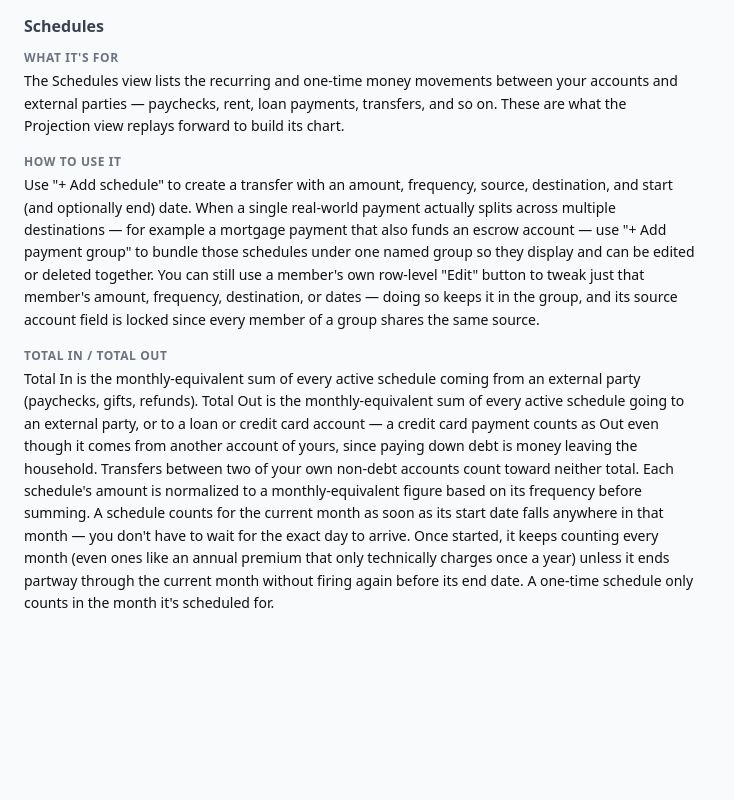
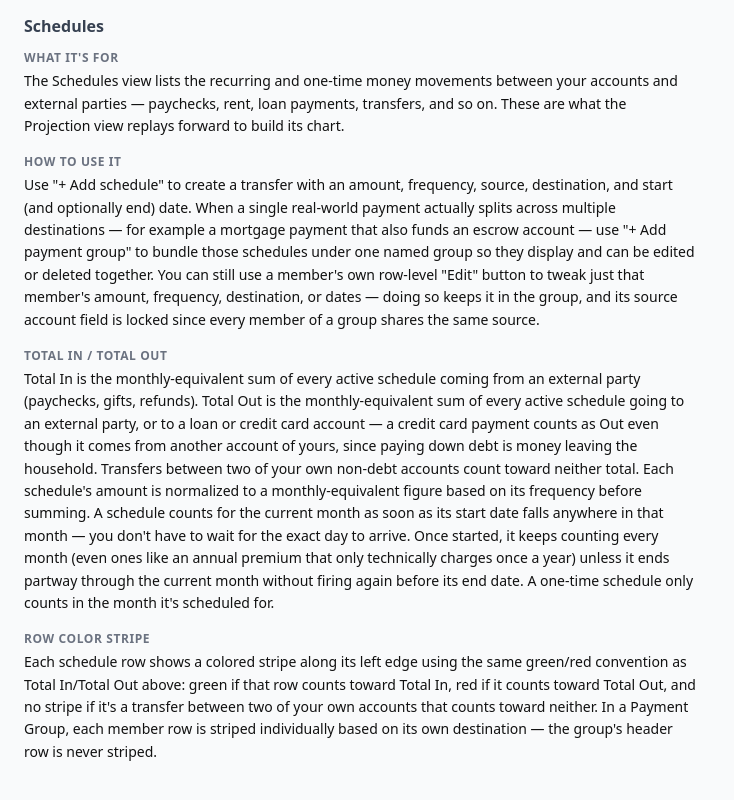
Before and after one commit to srmullen/finplan, a React (Vite) app: page /docs in a window 1280 px wide. Shown: the part 1340-2140 px from the top of the page, without its empty margins (0-734 px from the left). Before the commit the page ends 2002 px from the top, so only its background shows below. Built offline with nearby package versions, Linux system fonts and the light colour scheme; no server answers.

Commit message:
Add colored left-border stripe to Schedule rows for cash flow direction
Rows classified as "in"/"out" via classifyScheduleDirection get a
green/red left-border stripe matching the Total In/Out colors on the
same page; "neither" rows and Payment Group header rows stay unstriped.

Closes #86

```diff
--- a/src/views/DocsView.tsx
+++ b/src/views/DocsView.tsx
@@ -156,6 +156,15 @@ export default function DocsView() {
 					current month without firing again before its end date. A one-time
 					schedule only counts in the month it's scheduled for.
 				</DocsBlock>
+				<DocsBlock label="Row color stripe">
+					Each schedule row shows a colored stripe along its left edge using
+					the same green/red convention as Total In/Total Out above: green if
+					that row counts toward Total In, red if it counts toward Total Out,
+					and no stripe if it's a transfer between two of your own accounts
+					that counts toward neither. In a Payment Group, each member row is
+					striped individually based on its own destination — the group's
+					header row is never striped.
+				</DocsBlock>
 			</section>
 		</div>
 	);
--- a/src/views/SchedulesView.tsx
+++ b/src/views/SchedulesView.tsx
@@ -6,7 +6,10 @@ import { useAccounts } from "../hooks/useAccounts";
 import { useExternalParties } from "../hooks/useExternalParties";
 import { useScheduleGroups } from "../hooks/useScheduleGroups";
 import { useSchedules } from "../hooks/useSchedules";
-import { computeCashFlowTotals } from "../utils/cashFlow";
+import {
+	classifyScheduleDirection,
+	computeCashFlowTotals,
+} from "../utils/cashFlow";
 import { formatDate } from "../utils/formatDate";
 
 export default function SchedulesView() {
@@ -92,8 +95,16 @@ export default function SchedulesView() {
 	);
 	const ungroupedSchedules = schedules.filter((s) => !groupedIds.has(s.id));
 
-	const renderScheduleRow = (s: Schedule, indented: boolean) => (
-		<tr key={s.id}>
+	const renderScheduleRow = (s: Schedule, indented: boolean) => {
+		const direction = classifyScheduleDirection(s, accounts, externalParties);
+		const stripeStyle =
+			direction === "in"
+				? styles.stripeIn
+				: direction === "out"
+					? styles.stripeOut
+					: undefined;
+		return (
+			<tr key={s.id} style={stripeStyle}>
 				<td style={indented ? styles.indentedCell : undefined}>
 					{nodeLabel(s.sourceId)}
 				</td>
@@ -128,6 +139,7 @@ export default function SchedulesView() {
 				</td>
 			</tr>
 		);
+	};
 
 	return (
 		<div>
@@ -347,4 +359,6 @@ const styles = {
 		color: "#374151",
 	},
 	indentedCell: { paddingLeft: "1.5rem" },
+	stripeIn: { borderLeft: "4px solid #16a34a" },
+	stripeOut: { borderLeft: "4px solid #dc2626" },
 };
```
Also changed, not shown: 1 other file (tests, documents, lock files or other folders). Lines whose indentation alone changed are shown as unchanged.
